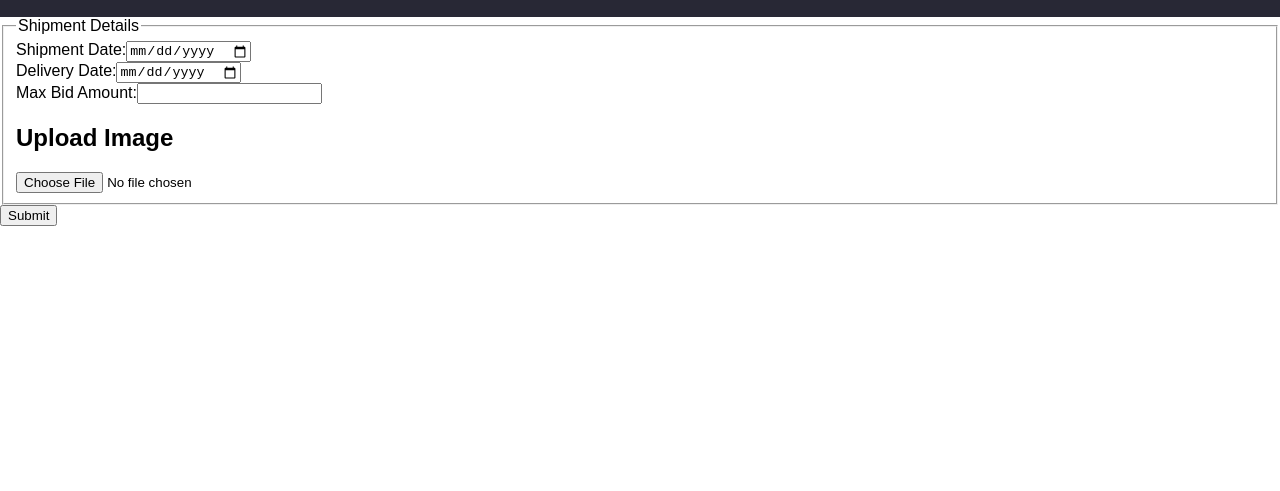
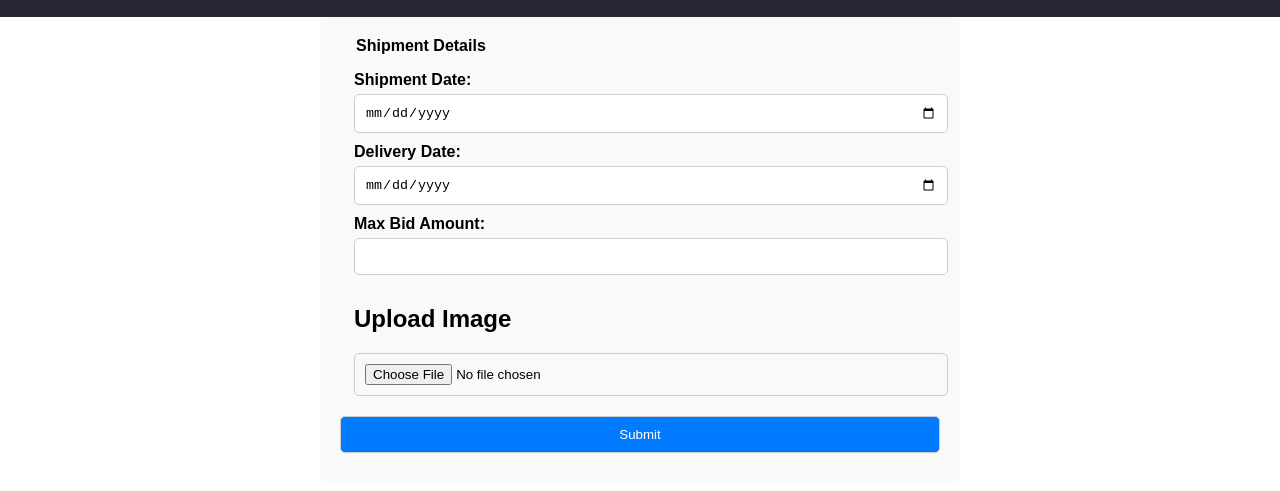
Before and after one commit to BhagyeshS/ShippingWars, a plain HTML site: page ShippinWars.html in a window 1280 px wide. Both pictures are taken after a click on the item "Add Shipments". Shown: the part 117-608 px from the top of the page. Drawn offline with Linux system fonts and the light colour scheme; no server answers.

Commit message:
form design

```diff
--- a/CSS/style.css
+++ b/CSS/style.css
@@ -82,6 +82,8 @@ body {
     justify-content: center;
 }
 .shipment-card {
+    /* Vertically center the content */
+    align-items: center;
     border: 1px solid #ddd;
     padding: 10px;
     margin: 10px;
@@ -89,7 +91,6 @@ body {
     border: #555;
     align-items: center;
     overflow: hidden;
-    justify-content: center;
 }
 
 .shipment-image-id{
@@ -99,6 +100,7 @@ body {
 .shipment-card img{
     width: 100%;
   height: auto;
+  align-items: center;
 }
 .shipment-card h3 {
     font-size: 18px;
@@ -120,6 +122,10 @@ body {
 
 
 .shipment-card-id {
+    display: flex;
+    flex-direction: column;
+    justify-content: center;
+    align-items: center;
     border: 1px solid #ddd;
     padding: 10px;
     margin: 10px;
@@ -130,9 +136,9 @@ body {
     justify-content: center;
 }
 
-.shipment-image-id{
-    background-color: red;
-
+.shipment-card-id img{
+  height: auto;
+  width: 30%;
 }
 .shipment-card-id h3 {
     font-size: 18px;
@@ -146,3 +152,71 @@ body {
 .shipment-card-id a{
     cursor: pointer;
 }
+
+.shipment-card-id input[type="number"],button[type="submit"] {
+    width: 50%;
+    padding: 10px;
+    margin-bottom: 10px;
+    border: 1px solid #ccc;
+    border-radius: 5px;
+}
+.shipment-card-id button[type="submit"] {
+    background-color: #007bff;
+    color: #fff;
+    cursor: pointer;
+    width: 50%;
+}
+
+
+
+
+/*add shipment css*/
+
+/* Style the form container */
+#shipmentForm {
+    max-width: 600px;
+    margin: 0 auto;
+}
+
+/* Style form elements */
+form {
+    background-color: #f9f9f9;
+    padding: 20px;
+    border-radius: 5px;
+}
+
+fieldset {
+    border: none;
+}
+
+legend {
+    font-weight: bold;
+    margin-bottom: 10px;
+}
+
+label {
+    display: block;
+    margin-bottom: 5px;
+    font-weight: bold;
+}
+
+input[type="date"],
+input[type="number"],
+input[type="file"],
+button[type="submit"] {
+    width: 100%;
+    padding: 10px;
+    margin-bottom: 10px;
+    border: 1px solid #ccc;
+    border-radius: 5px;
+}
+
+button[type="submit"] {
+    background-color: #007bff;
+    color: #fff;
+    cursor: pointer;
+}
+
+button[type="submit"]:hover {
+    background-color: #0056b3;
+}
--- a/JS/index.js
+++ b/JS/index.js
@@ -31,6 +31,7 @@ function submitBid(shipmentId, bidAmount) {
     .then(response => {
         if (response.ok) {
             console.log('Bid placed successfully');
+            alert('Bid placed successfully!');
             // Optionally, you can update the UI to reflect the bid placement
         } else {
             console.error('Failed to place bid');
@@ -58,7 +59,7 @@ function handleCardClick(shipmentId) {
                 <p>Bid Amount: ${data.shipment.maxBidAmount}</p>
                 <p>Status: ${data.shipment.bidStartTime}</p>
                 <input type="number" id="bidAmount" placeholder="Enter Bid Amount">
-                <button onclick="submitBid('${data.shipment.shipmentId}', document.getElementById('bidAmount').value)">Bid</button>
+                <button type="submit" onclick="submitBid('${data.shipment.shipmentId}', document.getElementById('bidAmount').value)">Bid</button>
             `;
             container.appendChild(card);
         })
```
